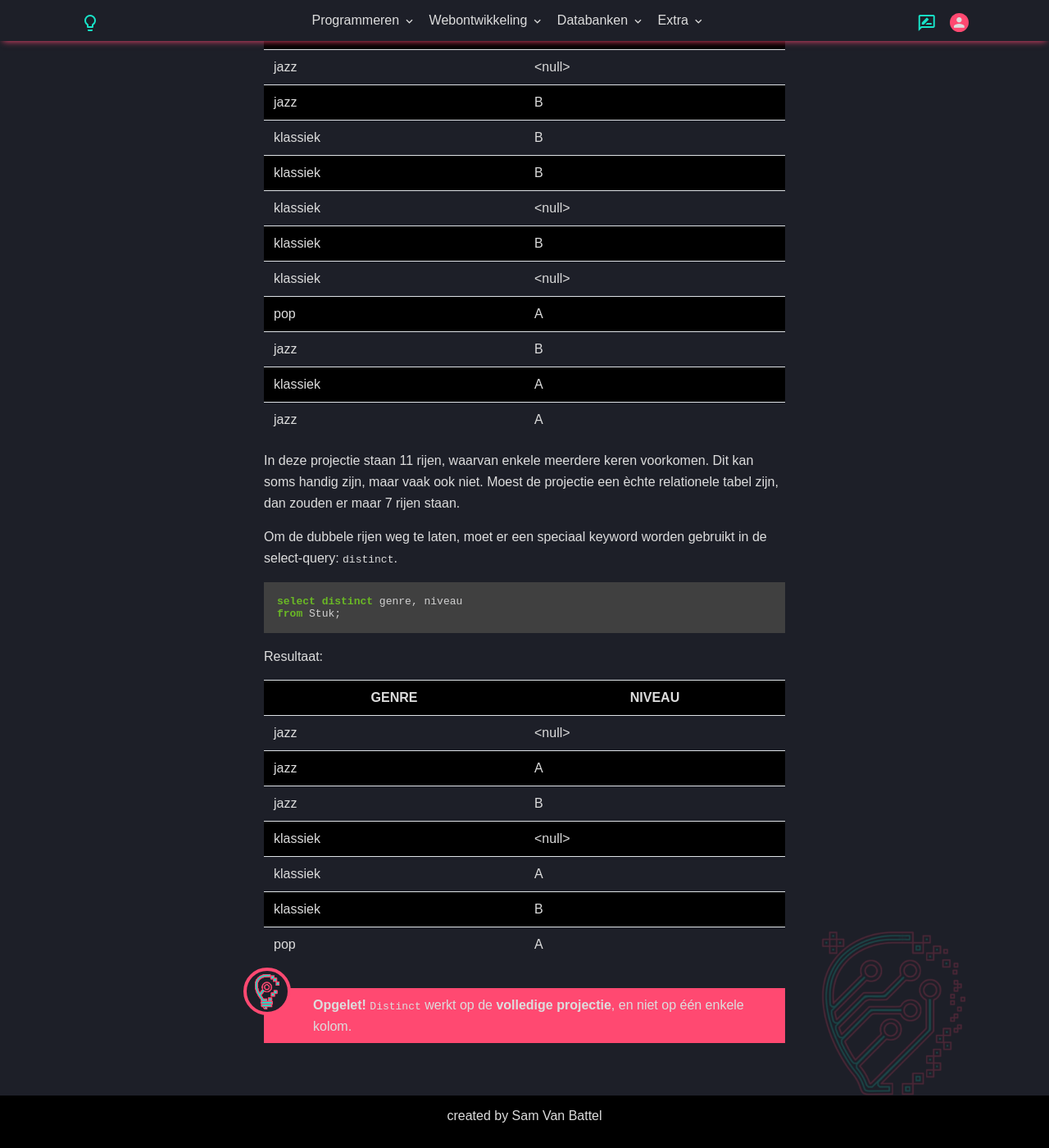
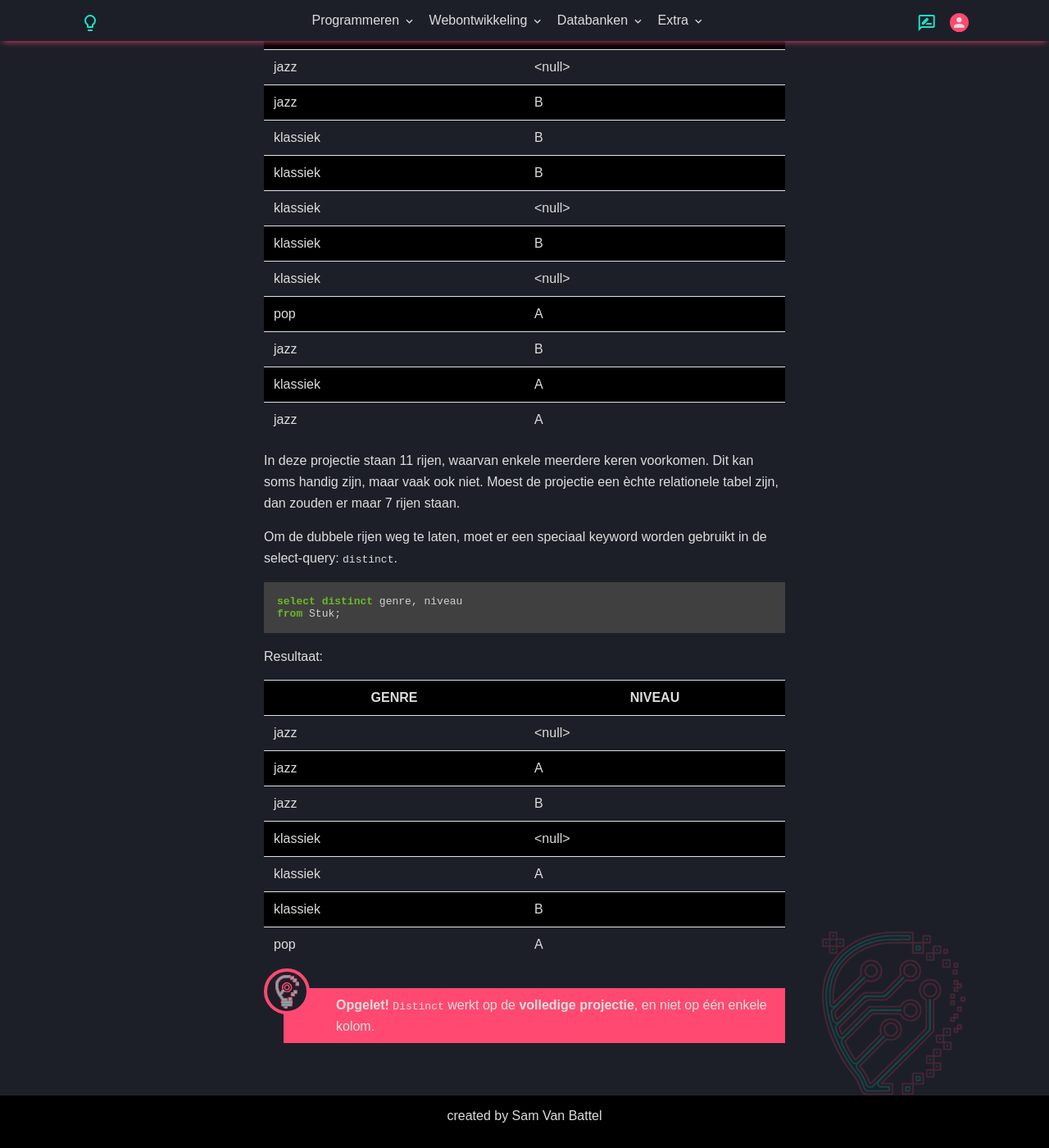
Before and after one commit to T-INFORMATICA/t-informatica.github.io, a Jekyll site: the page built from _courses/databanken/sql/projecties.md, in a window 1280 px wide and 1400 px high, scrolled down 2210 px. Shown: the whole window at 82% size. Built offline with Jekyll 4.4.1, drawn with Linux system fonts in a browser that asks for light colours; comment, search, counter and statistics services are not loaded.

Commit message:
Update blocks.css

```diff
--- a/assets/css/blocks.css
+++ b/assets/css/blocks.css
@@ -265,7 +265,8 @@ blockquote.warning {
     position: relative;
     margin: 2rem 0;
     padding: .5rem 0;
-    padding-left: 60px;
+    padding-left: 4rem;
+    margin-left: 1.5rem;
     background-color: var(--color-primary);
 }
 
@@ -277,14 +278,14 @@ blockquote.warning::before {
     content: '';
     position: absolute;
     background-image: url(/assets/img/logo-TnT-a20-h64.png);
-    width: 50px;
-    height: 50px;
+    width: 3rem;
+    height: 3rem;
     background-size: 60%;
-    top: -25px;
-    left: -25px;
+    top: -1.5rem;
+    left: -1.5rem;
     background-repeat: no-repeat;
     background-position: center;
     border-radius: 9999px;
     background-color: var(--color-800);
-    border: 4px solid var(--color-primary);
+    border: .25rem solid var(--color-primary);
 }
```
